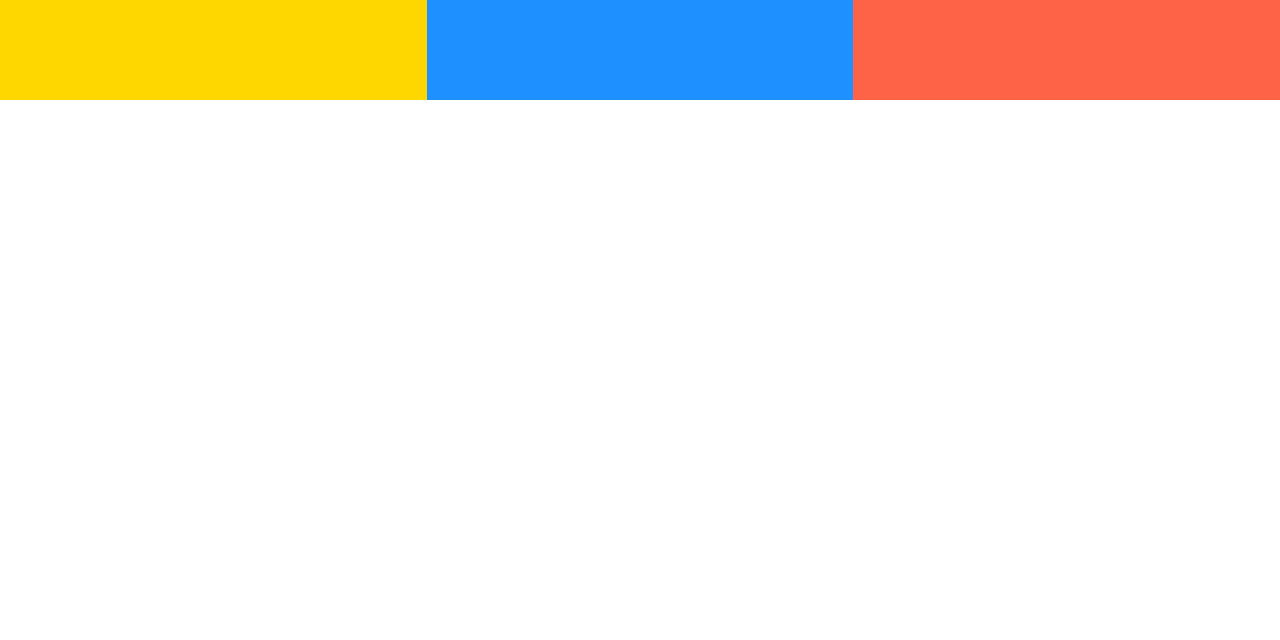
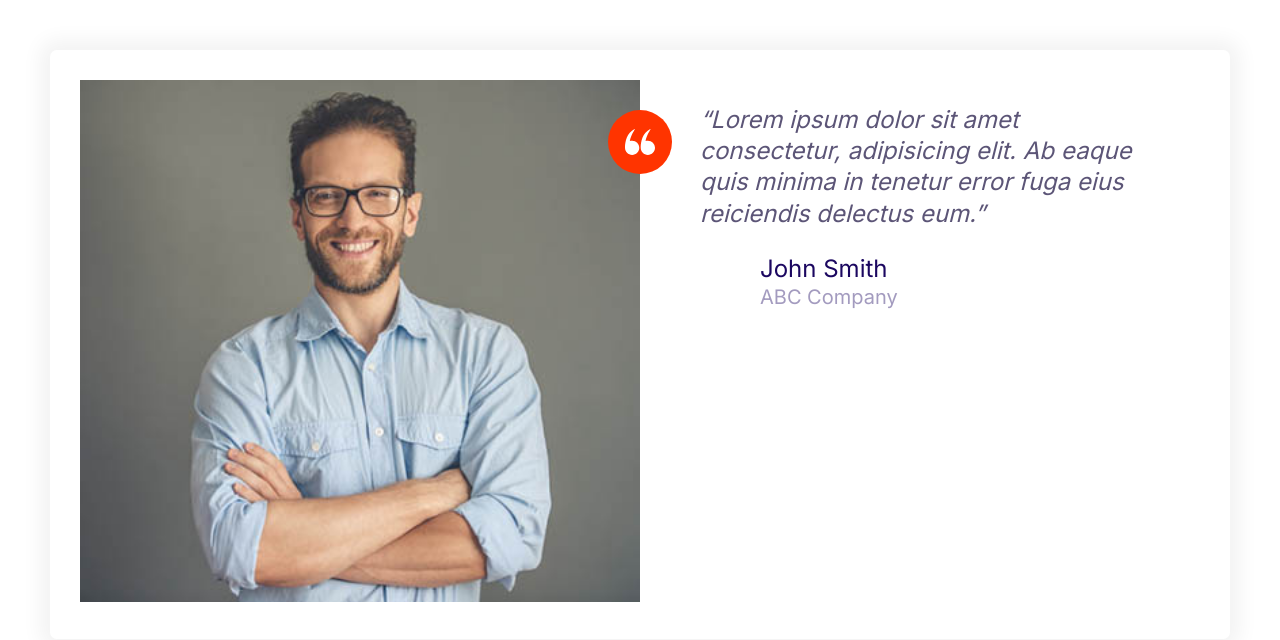
Before and after one commit to Danny922/Mo, a plain HTML site: page index.html in a window 1280 px wide. Drawn offline with Linux system fonts and the light colour scheme.

Commit message:
Testimonials Set Up

```diff
--- a/css/styles.css
+++ b/css/styles.css
@@ -166,8 +166,17 @@ a {
     height: 40px;
 }
 
+.icon-small {
+    width: 30px;
+    height: 30px;
+}
+
 .icon--primary {
     fill: var(--color-primary);
+}
+
+.icon--white {
+    fill: #fff;
 }
 
 .icon-container {
@@ -178,6 +187,10 @@ a {
     height: 64px;
     justify-content: center;
     width: 64px;
+}
+
+.icon-container--accent {
+    background: var(--color-accent);
 }
 
 /* Buttons */
@@ -445,3 +458,33 @@ a {
         grid-template-columns: repeat(3, 1fr);
     }
 }
+
+/* Testimonials */
+.testimonial {
+    padding: 3rem;
+}
+
+.testimonial__image {
+    position: relative;
+}
+
+.testimonial__image > img {
+    width: 100%;
+}
+
+.testimonial__image > .icon-container {
+    position: absolute;
+    top: 3rem;
+    right: -32px;
+}
+
+@media screen and (min-width: 768px) {
+    .testimonial .quote,
+    .testimonial .quote__author {
+        font-size: 2.4rem;
+    }
+
+    .testimonial .quote {
+        margin-left: 6rem;
+    }
+}
--- a/index.html
+++ b/index.html
@@ -11,11 +11,34 @@
     <link rel="stylesheet" href="css/normalize.css" />
     <link rel="stylesheet" href="css/styles.css" />
 </head>
-<body>
-    <div class="grid grid--1x3">
-        <div style="height: 100px; background: gold"></div>
-        <div style="height: 100px; background: dodgerblue"></div>
-        <div style="height: 100px; background: tomato"></div>
+<body style="padding: 5rem">
+    <div class="card testimonial">
+        <div class="grid grid--1x2">
+            <div class="testimonial__image">
+                <img src="images/testimonial.jpg" alt="A happy smiling customer">
+                <span class="icon-container icon-container--accent">
+                    <svg class="icon icon--white icon-small">
+                        <use xlink:href="images/sprite.svg#quotes"></use>
+                    </svg>
+                </span>
+            </div>
+            <blockquote class="quote">
+                <p class="quote__text">Lorem ipsum dolor sit amet consectetur, adipisicing elit. Ab eaque quis minima in tenetur error fuga eius reiciendis delectus eum.</p>
+                <footer>
+                    <div class="media">
+                        <div class="media__image">
+                            <svg class="icon icon--primary quote__line" role="img">
+                                <use xlink:href="sprite.svg#line"></use>
+                            </svg>
+                        </div>
+                        <div class="media__body">
+                            <h3 class="media__title quote__author">John Smith</h3>
+                            <p class="quote__organization">ABC Company</p>
+                        </div>
+                    </div>
+                </footer>
+            </blockquote>
+        </div>
     </div>
 </body>
 </html>
```
Also changed, not shown: Components/testimonials.html (added, +28 -0 lines), images/testimonial.jpg (added).
